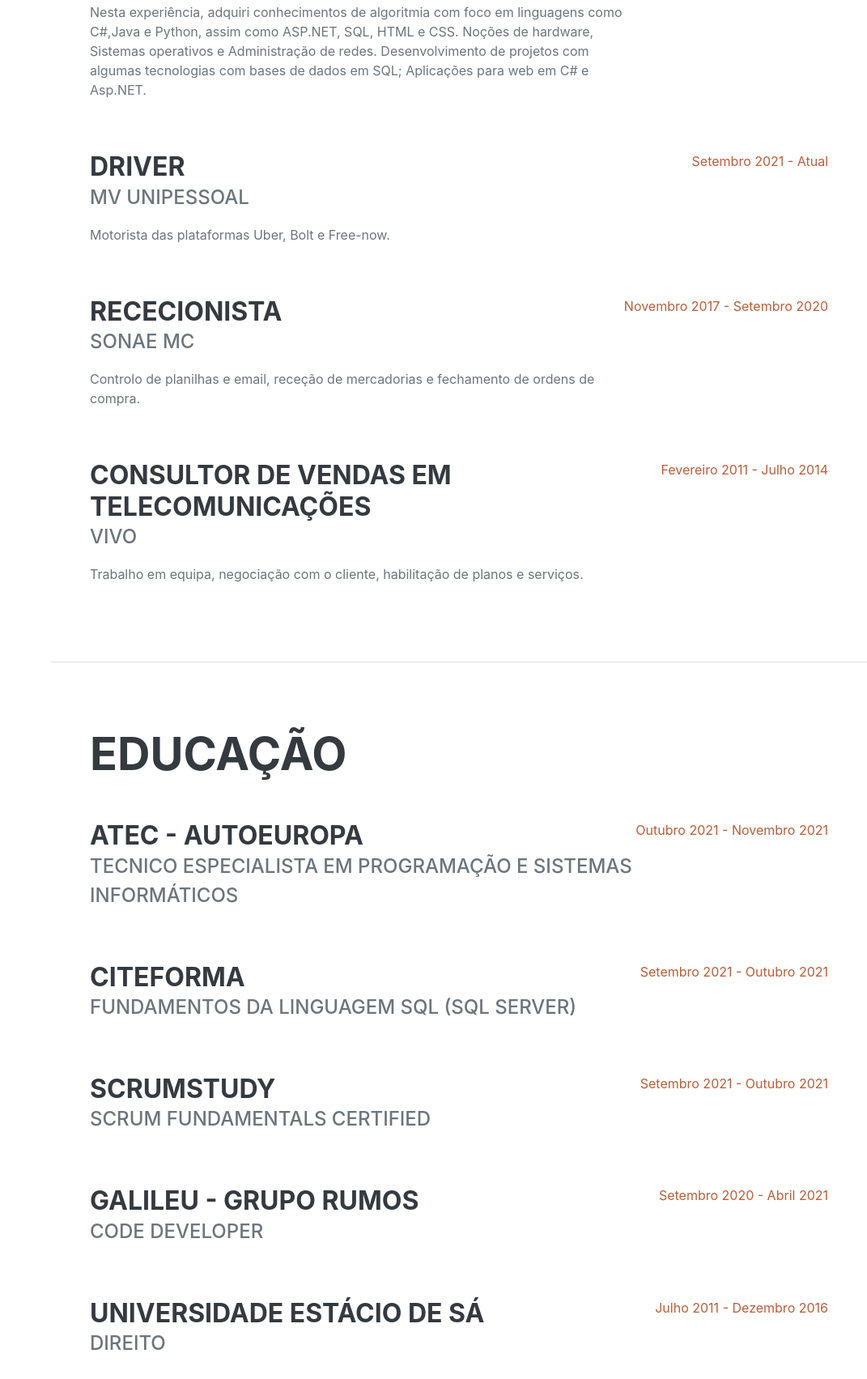
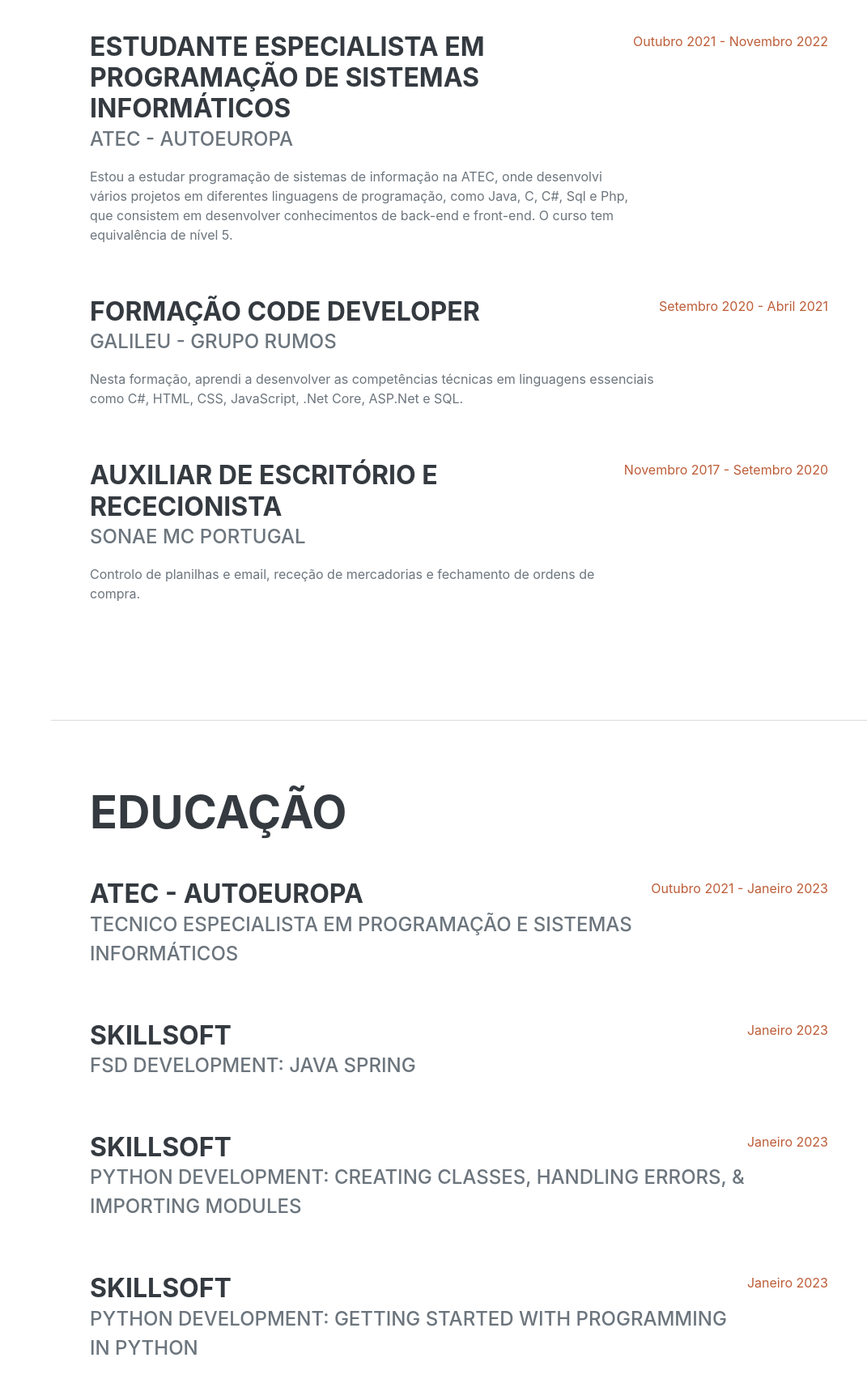
Before and after one commit to MarceloVechy/curriculo, a plain HTML site: page index.html in a window 1280 px wide. Shown: the part 1160-2863 px from the top of the page at 81% size, without its empty margins (209-1280 px from the left). Drawn offline with nearby package versions, Linux system fonts and the light colour scheme; a web font is replaced by a local one.

Commit message:
update cv

```diff
--- a/index.html
+++ b/index.html
@@ -19,7 +19,8 @@
     <!-- Navigation-->
     <nav class="navbar navbar-expand-lg navbar-dark bg-primary fixed-top" id="sideNav">
         <a class="navbar-brand js-scroll-trigger" href="#page-top">
-                <span class="d-block d-lg-none">Marcelo Vechy</span><span class="d-none d-lg-block"><img class="img-fluid img-profile rounded-circle mx-auto mb-2" src="assets/img/profile.jpg" alt="..." /></span></a>
+            <span class="d-block d-lg-none">Marcelo Vechy</span><span class="d-none d-lg-block"><img class="img-fluid img-profile rounded-circle mx-auto mb-2" src="assets/img/profile.jpg" alt="..." /></span>
+        </a>
         <button class="navbar-toggler" type="button" data-bs-toggle="collapse" data-bs-target="#navbarResponsive" aria-controls="navbarResponsive" aria-expanded="false" aria-label="Toggle navigation"><span class="navbar-toggler-icon"></span></button>
         <div class="collapse navbar-collapse" id="navbarResponsive">
             <ul class="navbar-nav">
@@ -39,7 +40,7 @@
             <div class="resume-section-content">
                 <h1 class="mb-0">Marcelo <span class="text-primary">Vechy Simião</span></h1>
                 <div class="subheading mb-5">Rua correia teles, 20, 2720-136, Amadora Lisboa. Telemóvel: 939045310 <a href="mailto:marcelovechy@hotmail.com">marcelovechy@hotmail.com</a></div>
-                    <p class="lead mb-5">Eu acredito que a busca por conhecimento e melhoria contínua devem fazer parte do nosso cotidiano, para nos transformar em profissionais melhores, tenho formação concluída em Desenvolvimento de software pela Galileu (Grupo RUMOS) com as competências técnicas em linguagens essenciais como C#, HTML, CSS, JavaScript, .Net Core, ASP.Net e SQL e estou a concluir o Curso Especialista em Programação de Sistemas Informáticos pela ATEC (Autoeuropa) nível 5.</p>
+                <p class="lead mb-5">Eu acredito que a busca por conhecimento e melhoria contínua devem fazer parte do nosso cotidiano, para nos transformar em profissionais melhores, tenho formação concluída em Desenvolvimento de software pela Galileu (Grupo RUMOS) com as competências técnicas em linguagens essenciais como C#, HTML, CSS, JavaScript, .Net Core, ASP.Net e SQL. Formação de Especialista em Programação de Sistemas Informáticos pela ATEC (Autoeuropa) nível 5.</p>
                 <div class="social-icons">
                     <a class="social-icon" href="https://www.linkedin.com/in/marcelo-vechy/"><i class="fab fa-linkedin-in"></i></a>
                     <a class="social-icon" href="https://github.com/MarceloVechy"><i class="fab fa-github"></i></a>
@@ -59,38 +60,35 @@
                 <h2 class="mb-5">Experiência</h2>
                 <div class="d-flex flex-column flex-md-row justify-content-between mb-5">
                     <div class="flex-grow-1">
+                        <h3 class="mb-0"> Programador Fullstack Junior </h3>
+                        <div class="subheading mb-3">CGI Consultoria em IT</div>
+                        <p>Competências: JIRA · Flask · Jinja · SQL · CSS · HTML · HTML5 · Desenvolvimento de software · Desenvolvimento de front-end · Python.</p>
+                    </div>
+                    <div class="flex-shrink-0"><span class="text-primary">Setembro 2020 - Abril 2021</span></div>
+                </div>
+                <div class="d-flex flex-column flex-md-row justify-content-between mb-5">
+                    <div class="flex-grow-1">
                         <h3 class="mb-0">Estudante Especialista em programação de sistemas informáticos</h3>
                         <div class="subheading mb-3">ATEC - AUTOEUROPA</div>
-                            <p>Nesta experiência, adquiri conhecimentos de algoritmia com foco em linguagens como C#,Java e Python, assim como ASP.NET, SQL, HTML e CSS.
-                                Noções de hardware, Sistemas operativos e Administração de redes.
-                                Desenvolvimento de projetos com algumas tecnologias com bases de dados em SQL; Aplicações para web em C# e Asp.NET.
-                            </p>
+                        <p>Estou a estudar programação de sistemas de informação na ATEC, onde desenvolvi vários projetos em diferentes linguagens de programação, como Java, C, C#, Sql e Php, que consistem em desenvolver conhecimentos de back-end e front-end. O curso tem equivalência de nível 5.</p>
                     </div>
                     <div class="flex-shrink-0"><span class="text-primary">Outubro 2021 - Novembro 2022</span></div>
                 </div>
                 <div class="d-flex flex-column flex-md-row justify-content-between mb-5">
                     <div class="flex-grow-1">
-                            <h3 class="mb-0"> Driver</h3>
-                            <div class="subheading mb-3">MV Unipessoal</div>
-                            <p>Motorista das plataformas Uber, Bolt e Free-now.</p>
+                        <h3 class="mb-0"> Formação Code Developer</h3>
+                        <div class="subheading mb-3">Galileu - Grupo RUMOS</div>
+                        <p>Nesta formação, aprendi a desenvolver as competências técnicas em linguagens essenciais como C#, HTML, CSS, JavaScript, .Net Core, ASP.Net e SQL.</p>
                     </div>
-                        <div class="flex-shrink-0"><span class="text-primary">Setembro 2021 - Atual</span></div>
+                    <div class="flex-shrink-0"><span class="text-primary">Setembro 2020 - Abril 2021</span></div>
                 </div>
                 <div class="d-flex flex-column flex-md-row justify-content-between mb-5">
                     <div class="flex-grow-1">
-                            <h3 class="mb-0">Rececionista</h3>
-                            <div class="subheading mb-3">Sonae MC</div>
+                        <h3 class="mb-0">Auxiliar de escritório e Rececionista</h3>
+                        <div class="subheading mb-3">Sonae MC Portugal</div>
                         <p>Controlo de planilhas e email, receção de mercadorias e fechamento de ordens de compra.</p>
                     </div>
                     <div class="flex-shrink-0"><span class="text-primary">Novembro 2017 - Setembro 2020</span></div>
-                    </div>
-                    <div class="d-flex flex-column flex-md-row justify-content-between">
-                        <div class="flex-grow-1">
-                            <h3 class="mb-0">Consultor de vendas em Telecomunicações</h3>
-                            <div class="subheading mb-3">VIVO</div>
-                            <p>Trabalho em equipa, negociação com o cliente, habilitação de planos e serviços.</p>
-                        </div>
-                        <div class="flex-shrink-0"><span class="text-primary">Fevereiro 2011 - Julho 2014</span></div>
                 </div>
             </div>
         </section>
@@ -103,10 +101,33 @@
                     <div class="flex-grow-1">
                         <h3 class="mb-0">ATEC - Autoeuropa</h3>
                         <div class="subheading mb-3">Tecnico Especialista em Programação e Sistemas Informáticos</div>
-                            <!--<div>NOME DO PROJETO <a href="http://"> Nome proj</a> com a equipe</div>
-                            <p>GPA: 3.23</p>-->
+                        <!--<div>NOME DO PROJETO <a href="http://"> Nome proj</a> com a equipe</div><p>GPA: 3.23</p>-->
                     </div>
-                        <div class="flex-shrink-0"><span class="text-primary">Outubro 2021 -  Novembro 2021</span></div>
+                    <div class="flex-shrink-0"><span class="text-primary">Outubro 2021 -  Janeiro 2023</span></div>
+                </div>
+                <div class="d-flex flex-column flex-md-row justify-content-between mb-5">
+                    <div class="flex-grow-1">
+                        <h3 class="mb-0">Skillsoft</h3>
+                        <div class="subheading mb-3">FSD Development: Java Spring</div>
+                        <!--<div>NOME DO PROJETO <a href="http://"> Nome proj</a> com a equipe</div><p>GPA: 3.23</p>-->
+                    </div>
+                    <div class="flex-shrink-0"><span class="text-primary">Janeiro 2023</span></div>
+                </div>
+                <div class="d-flex flex-column flex-md-row justify-content-between mb-5">
+                    <div class="flex-grow-1">
+                        <h3 class="mb-0">Skillsoft</h3>
+                        <div class="subheading mb-3">Python Development: Creating Classes, Handling Errors, & Importing Modules</div>
+                        <!--<div>NOME DO PROJETO <a href="http://"> Nome proj</a> com a equipe</div><p>GPA: 3.23</p>-->
+                    </div>
+                    <div class="flex-shrink-0"><span class="text-primary">Janeiro 2023</span></div>
+                </div>
+                <div class="d-flex flex-column flex-md-row justify-content-between mb-5">
+                    <div class="flex-grow-1">
+                        <h3 class="mb-0">Skillsoft</h3>
+                        <div class="subheading mb-3">Python Development: Getting Started with Programming in Python</div>
+                        <!--<div>NOME DO PROJETO <a href="http://"> Nome proj</a> com a equipe</div><p>GPA: 3.23</p>-->
+                    </div>
+                    <div class="flex-shrink-0"><span class="text-primary">Janeiro 2023</span></div>
                 </div>
                 <div class="d-flex flex-column flex-md-row justify-content-between mb-5">
                     <div class="flex-grow-1">
@@ -132,7 +153,7 @@
                         <!--<p>GPA: 3.56</p>-->
                     </div>
                     <div class="flex-shrink-0"><span class="text-primary">Setembro 2020 - Abril 2021</span></div>
-                    </div><br></br>
+                </div><br>
 
                 <div class="d-flex flex-column flex-md-row justify-content-between">
                     <div class="flex-grow-1">
@@ -215,7 +236,24 @@
                         <a href="https://c46e136a583f7e334124-ac22991740ab4ff17e21daf2ed577041.ssl.cf1.rackcdn.com/Certificate/ScrumFundamentalsCertified-MarceloHenriqueVechyDaCostaSimi%C3%A3o-941666.pdf">Scrum Fundamentals Certified</a>
 
                     </li>
-
+                    <li>
+                        <span class="fa-li">
+                            <i class="fas fa-trophy text-warning"></i>
+                        </span>
+                        <a href="https://skillsoft.digitalbadges.skillsoft.com/763a7811-bcd0-41c3-a111-75484485e829">FSD Development: Java Spring Framework</a>
+                    </li>
+                    <li>
+                        <span class="fa-li">
+                            <i class="fas fa-trophy text-warning"></i>
+                        </span>
+                        <a href="https://skillsoft.digitalbadges.skillsoft.com/160ae009-fc99-4501-a4a4-26335b87ada5">Python Development: Getting Started with Programming in Python</a>
+                    </li>
+                    <li>
+                        <span class="fa-li">
+                            <i class="fas fa-trophy text-warning"></i>
+                        </span>
+                        <a href="https://skillsoft.digitalbadges.skillsoft.com/cc22a9ee-590a-4bc5-ab28-8526f42712b1">Python Development: Creating Classes, Handling Errors, & Importing Modules</a>
+                    </li>
 
                     <!--<li>
                         <span class="fa-li"><i class="fas fa-trophy text-warning"></i></span>
```
Lines whose indentation alone changed are shown as unchanged.
